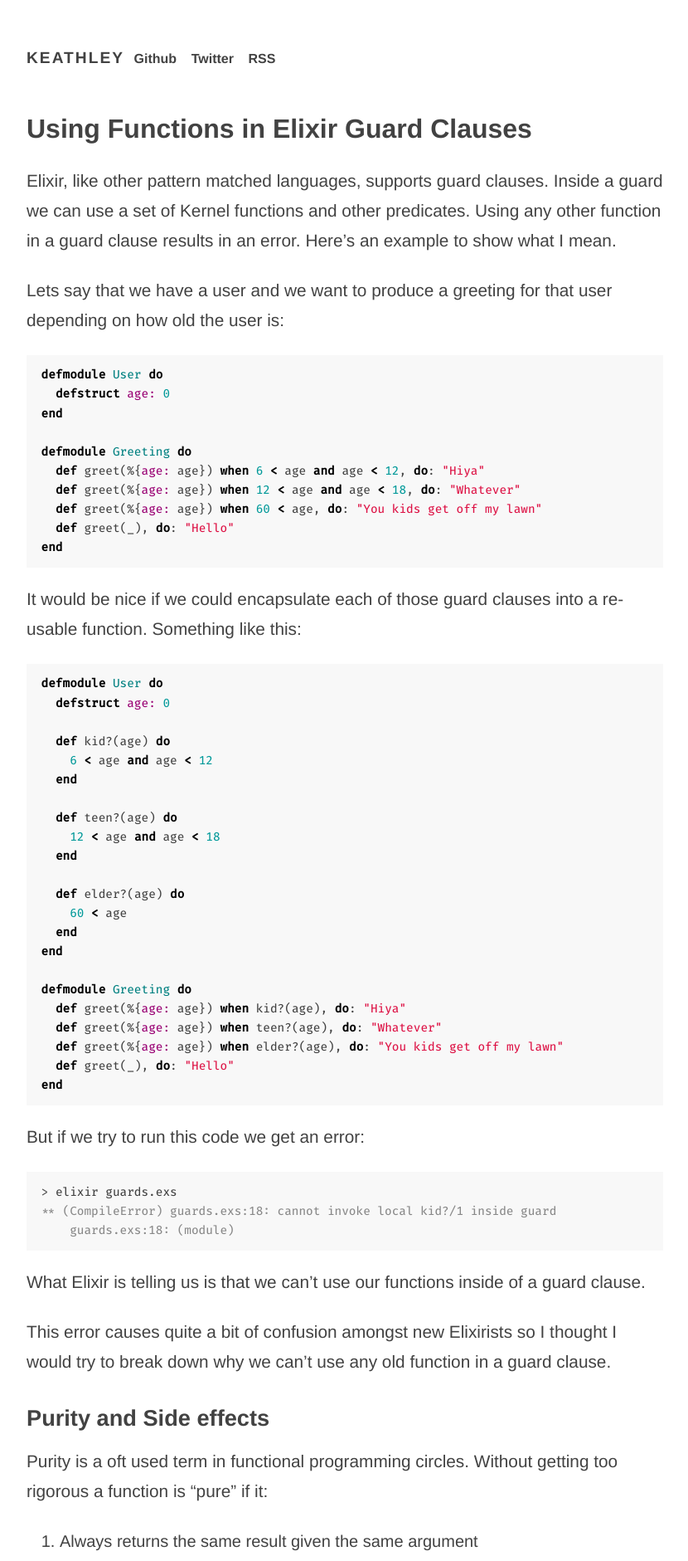
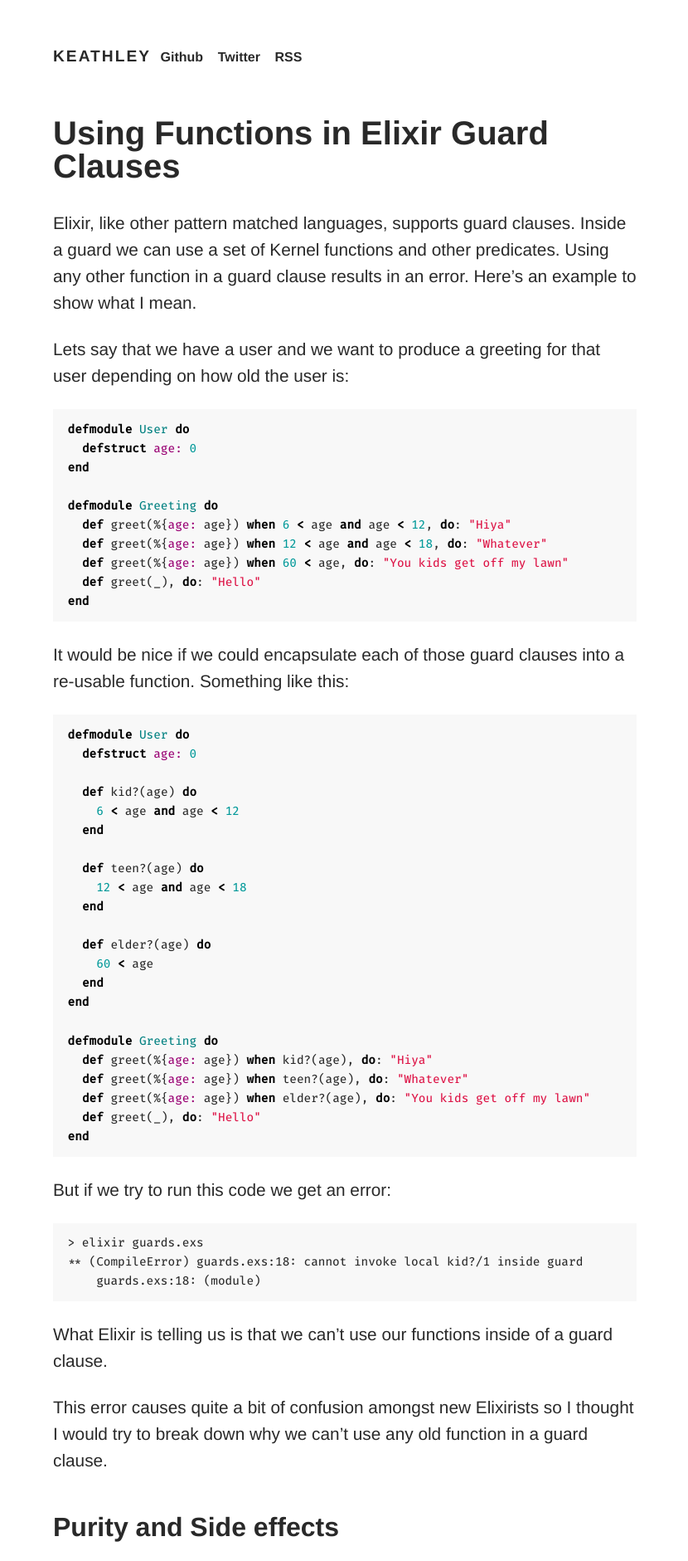
Before and after one commit to wojtekmach/keathley.github.io, a Jekyll site: the page built from _posts/2016/2016-04-09-elixir-guard-clauses.markdown, in a window 1280 px wide. Shown: the top 1881 px of the page at 83% size, without its empty margins (224-1054 px from the left). Built offline with Jekyll 4.4.1, drawn with Linux system fonts in a browser that asks for light colours; comment, search, counter and statistics services are not loaded.

Commit message:
Adjust link and font styles.

````diff
--- a/_layouts/post.html
+++ b/_layouts/post.html
@@ -2,7 +2,7 @@
 layout: default
 ---
 
-<div id="post">
+<div class="post-body" id="post">
   <h1 class="title">{{ page.title }}</h1>
 	{{ content }}
 </div>
--- a/_posts/2016/2016-04-09-elixir-guard-clauses.markdown
+++ b/_posts/2016/2016-04-09-elixir-guard-clauses.markdown
@@ -50,7 +50,7 @@
 
 But if we try to run this code we get an error:
 
-```console
+```
 > elixir guards.exs
 ** (CompileError) guards.exs:18: cannot invoke local kid?/1 inside guard
     guards.exs:18: (module)
--- a/css/main.scss
+++ b/css/main.scss
@@ -1,8 +1,9 @@
 ---
 ---
-$base-color: #424242;
+// $base-color: #424242;
+$base-color: #292929;
 $link-color: #df2050;
-$break: 48rem;
+$break: 44rem;
 
 @font-face {
   font-family: "FiraCode";
@@ -22,7 +23,7 @@
   font-family: "proxima-nova", "Helvetica", "sans-serif";
   font-size: 18px;
   font-weight: 400;
-  line-height: 180%;
+  line-height: 160%;
   color: $base-color;
   -webkit-font-smoothing: antialiased;
 
@@ -47,10 +48,12 @@
 h3,
 h4 { font-weight: 600; }
 
-h1 { font-size: 2rem;   }
-h2 { font-size: 1.7rem;	}
+h1 { font-size: 2.5rem;   }
+h2 { font-size: 2rem;	}
 h3 { font-size: 1.2rem;	}
 h4 { font-size: 1rem;   }
+
+h1 { line-height: 2.5rem; }
 
 p {
   margin: 0 0 1.5rem;
@@ -62,8 +65,8 @@
 	+ h2,
 	+ h3,
 	+ h4 {
-    margin-top: 2rem;
-    margin-bottom: 1rem;
+    margin-top: 3rem;
+    margin-bottom: 1.25rem;
   }
 
   > code {
@@ -73,6 +76,11 @@
     border: 1px solid #ddd;
     border-radius: 2px;
   }
+}
+
+ul,
+ol {
+  padding: 0;
 }
 
 
@@ -109,6 +117,8 @@
   padding: 0.8rem 1.1rem;
   outline: none;
 }
+
+.highlighter-rouge { margin-bottom: 1.5rem; }
 
 table {
   width: 100%;
@@ -183,6 +193,7 @@
   .post-title {
     margin-bottom: 0;
     font-size: 1.3em;
+    line-height: 1.3em;
 
     a {
       color: $base-color;
@@ -194,9 +205,10 @@
     .date {
       float: right;
       margin-top: 0;
-      font-size: 0.8rem;
+      font-size: 0.9rem;
       font-weight: 600;
-      color: lighten($base-color, 30);
+      color: lighten($base-color, 40);
+      text-transform: uppercase;
 
       @media screen and (max-width: $break) { display: none; }
     }
@@ -214,3 +226,8 @@
   margin-top: 1.5rem;
   float: right;
 }
+
+.post-body > ol {
+  margin-left: 1.5rem;
+  margin-bottom: 1rem;
+}
--- a/index.html
+++ b/index.html
@@ -8,7 +8,7 @@
   <li class="post">
     <h1 class="post-title">
       <a href="{{ post.url }}">{{ post.title }}</a>
-    	<span class="date">{{ post.date | date_to_string }}</span>
+    	<span class="date">{{ post.date | date_to_long_string }}</span>
     </h1>
     <div class="post-excerpt">
       <p>
````
